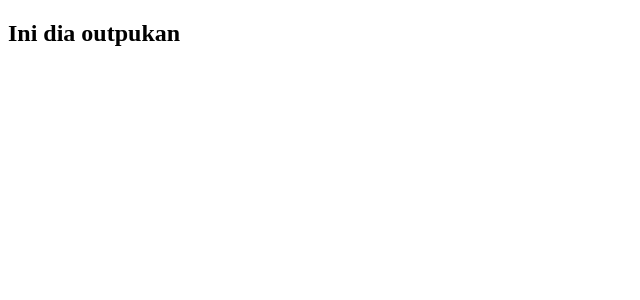
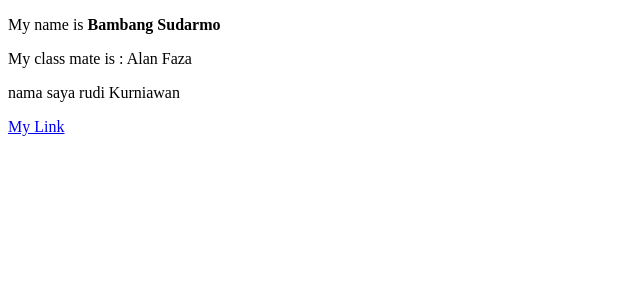
Before and after one commit to rudikurniawan99/basic-react, a React (Create React App) app: page / in a window 1280 px wide. Shown: the top 300 px of the page, without its empty margins (0-640 px from the left). Built offline with nearby package versions, Linux system fonts and the light colour scheme.

Commit message:
learn dynamic template

```diff
--- /dev/null
+++ b/src/App.css
@@ -0,0 +1,3 @@
+.font-bold{
+  font-weight: bold;
+}
--- a/src/App.js
+++ b/src/App.js
@@ -1,11 +1,39 @@
+// everything you want to -import- from outside goes here
+import './App.css'
 
 function App() {
+  // Your -Logic- goes here
+  const student = {
+    name : 'Alan Faza',
+    age : 22
+  }
+  let name = 'Rudi Kurnaiwan'
+  const nameCheck = true
+  if(nameCheck){
+    name = 'Bambang Sudarmo'
+  }
+
+  const link = 'https://github.com'
+
+  // -endof logic
+
   return (
+    // Your -Template- that you want to display on screen goes here
     <div className="App">
-      <div className="bg-green-500">
-        <h2 className="bg-red-700">Ini dia outpukan</h2>
-      </div>
+      {/* rendering a value that we define before on the logic */}
+      <p>My name is <span className="font-bold"> {name} </span> </p>
+
+      {/* adding rendering an object only can be done by rendering a value */}
+      <p>My class mate is : <span> {student.name} </span> </p>
+
+      {/* Rendering element directly */}
+      <p> {'nama saya rudi Kurniawan'} </p>
+
+      {/* Url Link with dynamic value */}
+      <a target="_blank" href={link}>My Link</a>
+
     </div>
+    // -endof template
   );
 }
 
```
